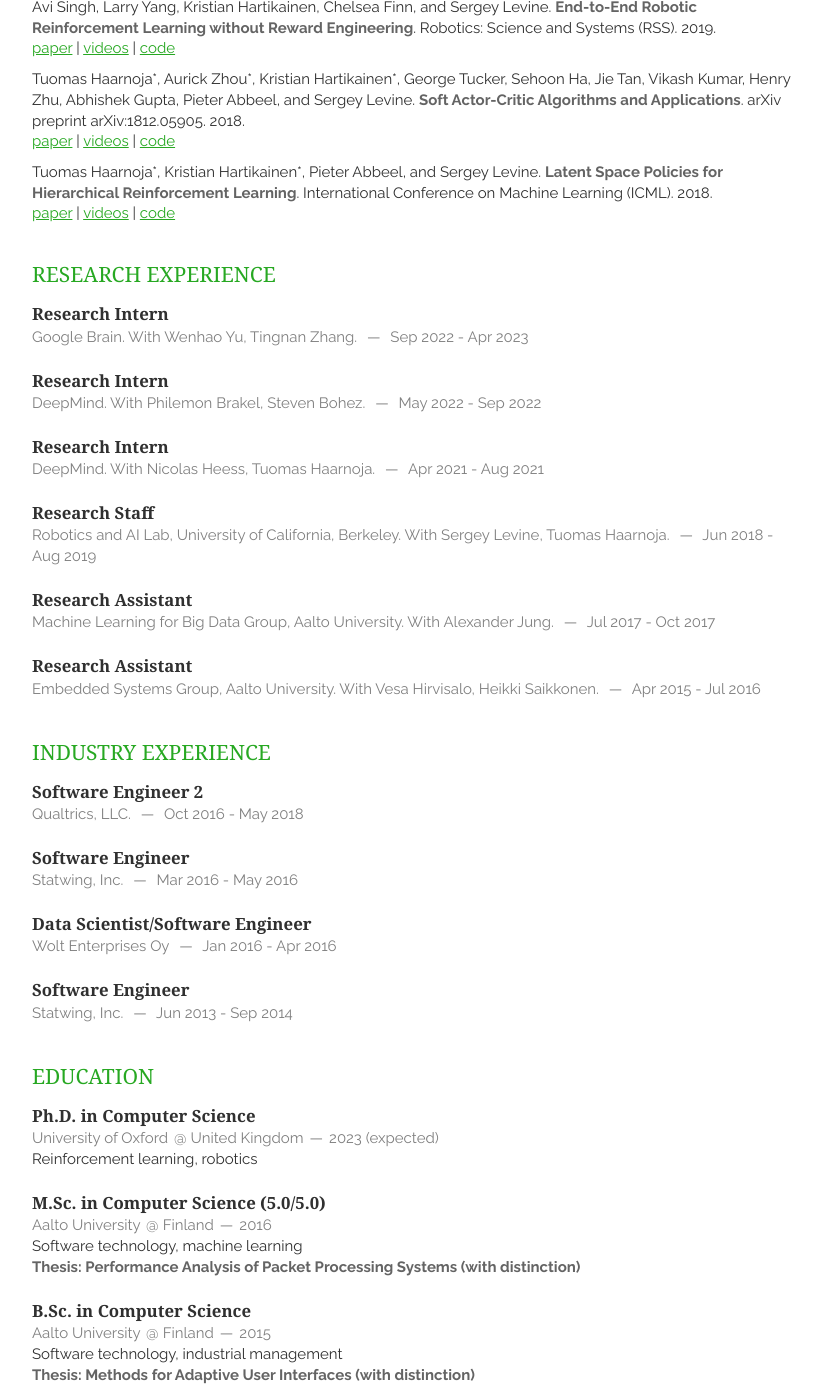
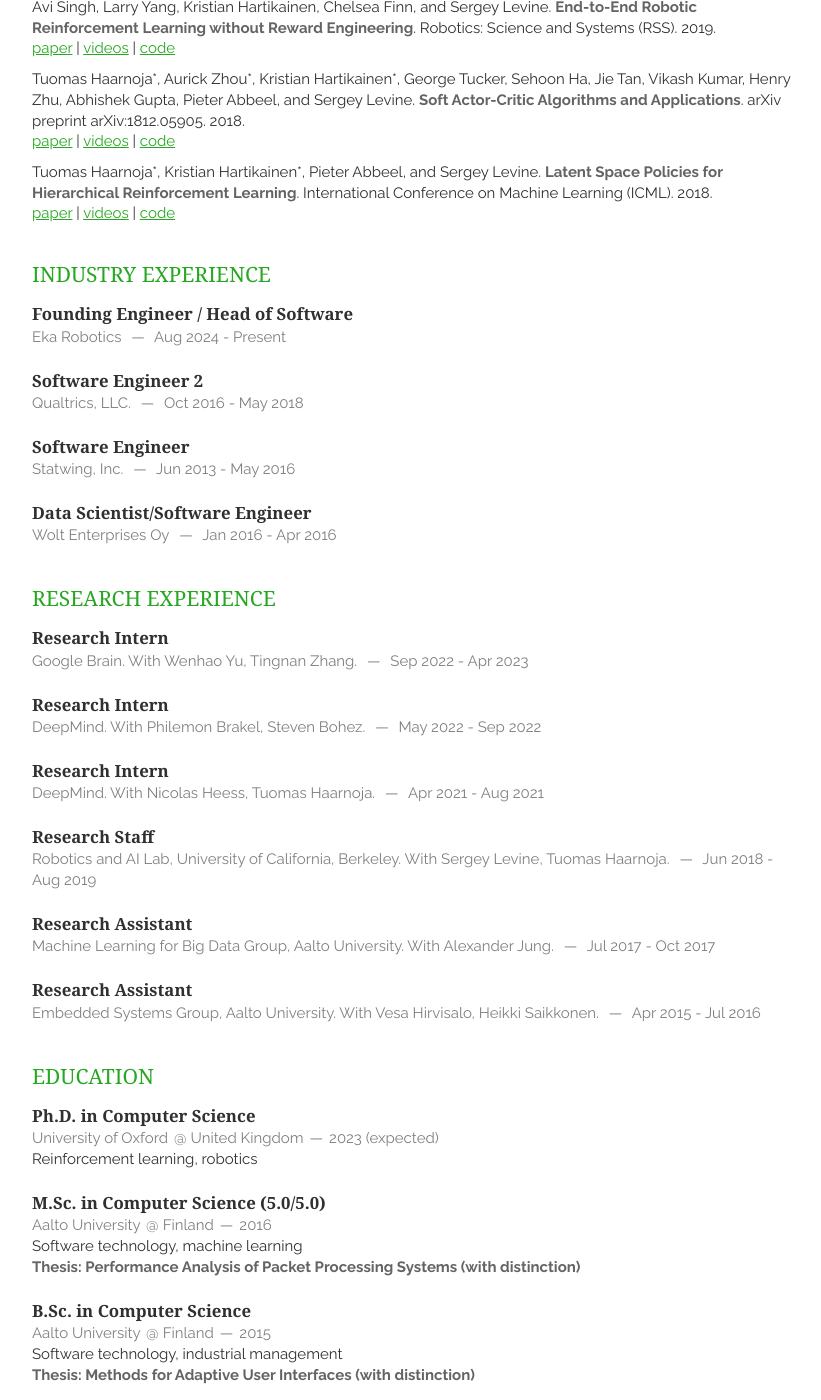
Before and after one commit to hartikainen/hartikainen.github.io, a Jekyll site: the page built from index.html, in a window 1280 px wide and 1400 px high, scrolled down 1019 px. Shown: the whole window, without its empty margins (328-1149 px from the left). Built offline with Jekyll 4.4.1, drawn with Linux system fonts in a browser that asks for light colours; nearby versions of some CDN libraries; some web fonts are replaced; the list of posts is cut into pages by our own code; some of the changed text lies outside the part shown.

Commit message:
Update industry experience

```diff
--- a/_data/biography.yaml
+++ b/_data/biography.yaml
@@ -1,4 +1,4 @@
-about: "I am the Founding Engineer and Software Lead at <a href='https://ekarobotics.com/'>Eka Robotics</a>. I completed my Ph.D. at the University of Oxford, where I studied reinforcement learning and robotics. I also spent a couple of years as a research intern at DeepMind and Google Brain Robotics.
+about: "I am the Founding Engineer and Head of Software at <a href='https://ekarobotics.com/'>Eka Robotics</a>. I completed my Ph.D. at the University of Oxford, where I studied reinforcement learning and robotics. I also spent a couple of years as a research intern at DeepMind and Google Brain Robotics.
 
 <br/>
 <br/>
--- a/_data/industry-experience.yaml
+++ b/_data/industry-experience.yaml
@@ -1,3 +1,9 @@
+- title: Founding Engineer / Head of Software
+  company: Eka Robotics
+  begin: 2024-08-01
+  end: Present
+  info:
+    - "I am the Founding Engineer and Head of Software at Eka Robotics."
 - title: Software Engineer 2
   company: Qualtrics, LLC.
   begin: 2016-10-01
@@ -10,8 +16,8 @@
     - "Q4/2016: Rockstar rating (top 1% per level). Q2/2018: Exceptional rating (top 5% per level). Q1/2017: Served on semi-annual technical promotion committee."
 - title: Software Engineer
   company: Statwing, Inc.
-  begin: 2016-03-01
-  end: 2016-05-01
+  begin: 2013-06-01
+  end: 2016-05-31
   info:
     - "I implemented and maintained features (across full stack) of a statistical analysis SaaS."
     - "Selected projects: Time series analyses, the full pipeline from ambiguous user input to interactive visualization and analysis; Native Excel chart exports; Checkbox variable creation, formula representation for grouping categorical variables."
@@ -22,10 +28,3 @@
   info:
     - "Designed and implemented Wolt's first extract-transform-load data warehouse pipeline."
     - "Designed and mentored my colleague on the implementation of a microservice for predicting the restaurants' food preparation times."
-- title: Software Engineer
-  company: Statwing, Inc.
-  begin: 2013-06-01
-  end: 2014-09-01
-  info:
-    - "I implemented and maintained features (across full stack) of a statistical analysis SaaS."
-    - "Selected projects: Time series analyses, the full pipeline from ambiguous user input to interactive visualization and analysis; Native Excel chart exports; Checkbox variable creation, formula representation for grouping categorical variables."
--- a/index.html
+++ b/index.html
@@ -5,6 +5,6 @@
 
 {% include biography.html %}
 {% include publications.html %}
+{% include industry-experience.html %}
 {% include research-experience.html %}
-{% include industry-experience.html %}
 {% include education.html %}
```
